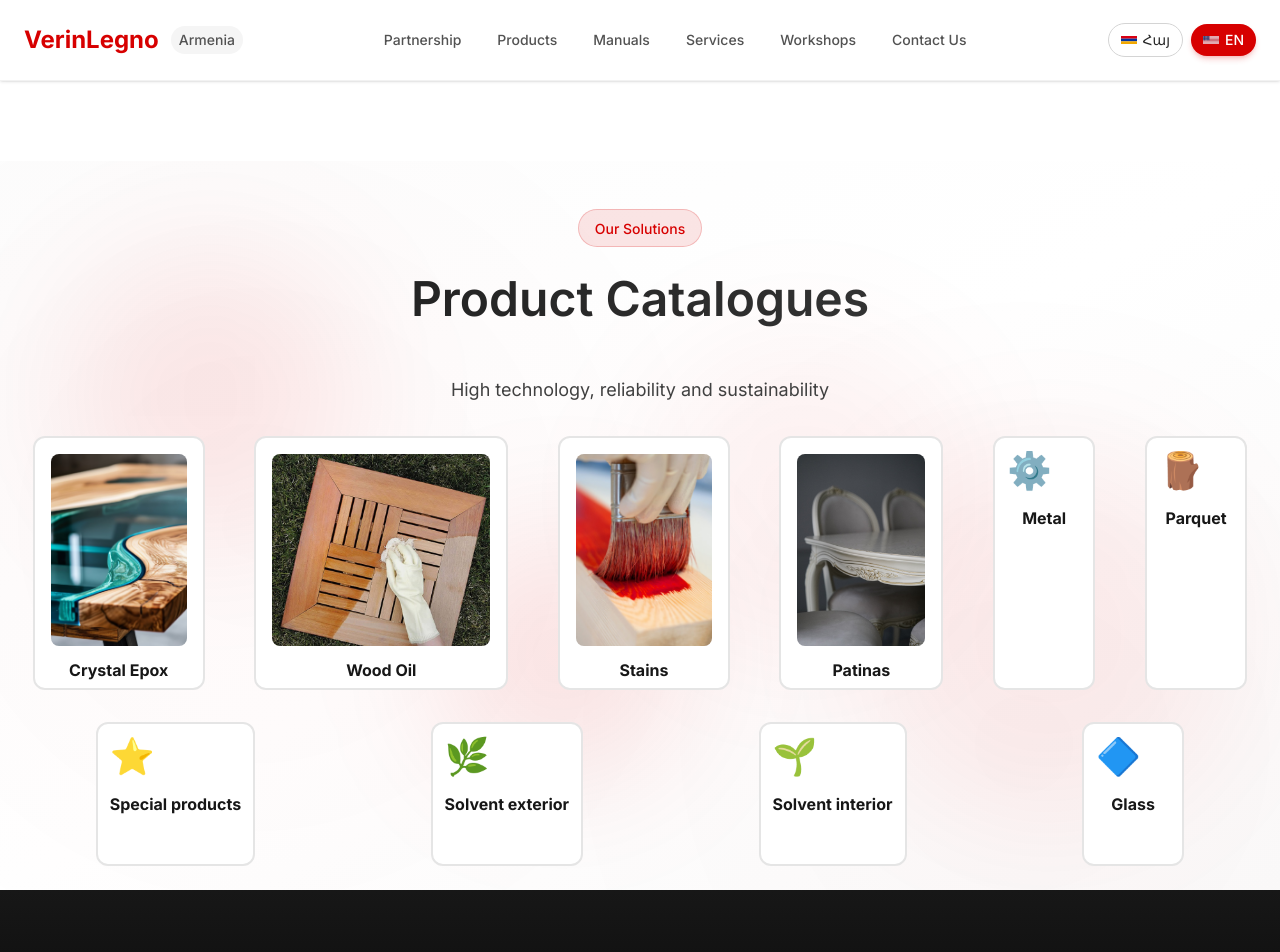
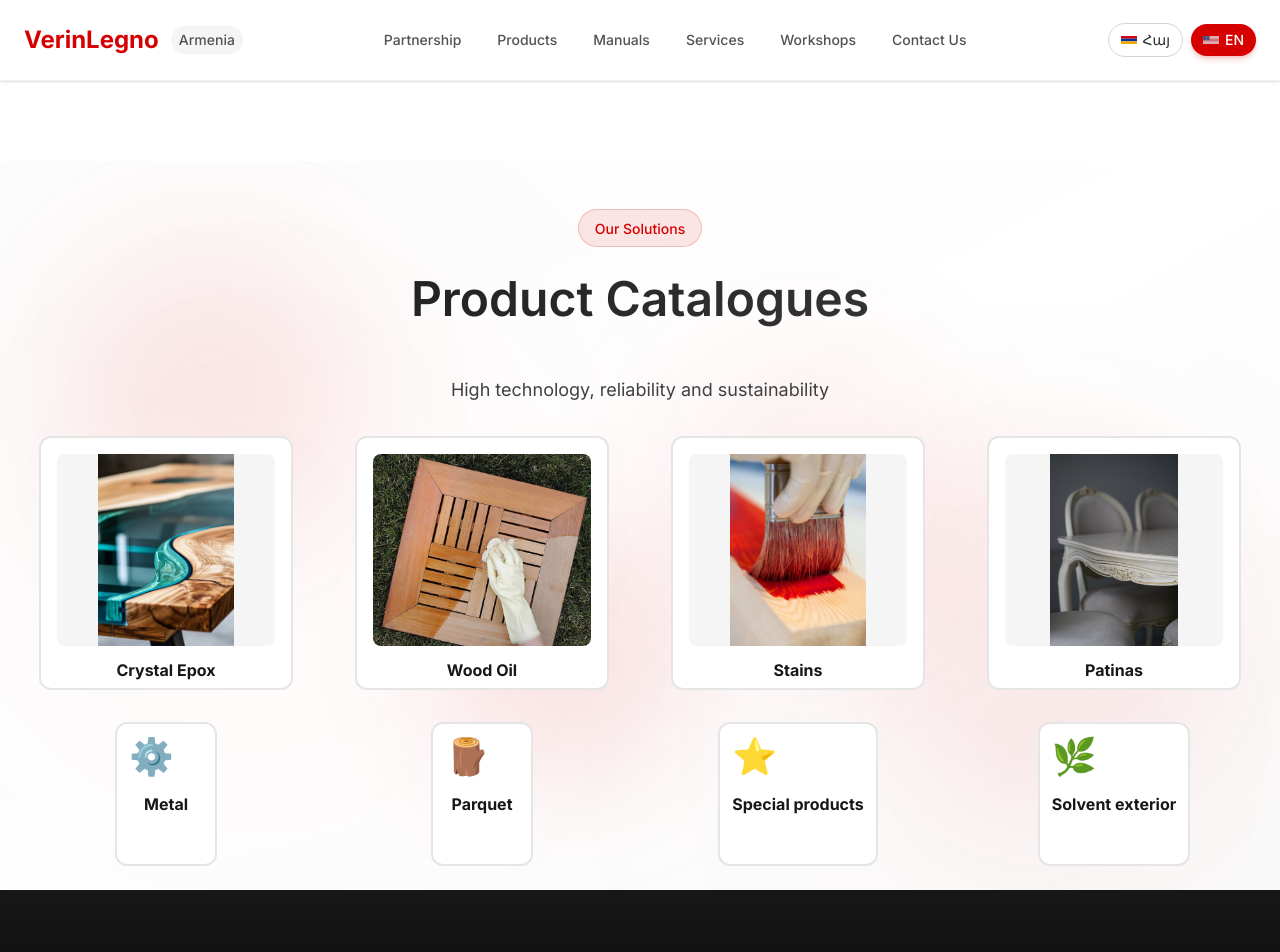
Before and after one commit to levonstepan/VerinLegno.am, a Next.js app: page /products in a window 1280 px wide. Shown: the top 952 px of the page. Built offline with nearby package versions, Linux system fonts and the light colour scheme.

Commit message:
Display 8 frames in 4x4 grid layout on products page

```diff
--- a/app/components/Products.tsx
+++ b/app/components/Products.tsx
@@ -35,7 +35,7 @@ export function Products({
   showAll?: boolean;
 }) {
   const [hoveredIndex, setHoveredIndex] = useState<number | null>(null);
-  const displayedItems = showAll ? content.items : content.items.slice(0, 4);
+  const displayedItems = showAll ? content.items.slice(0, 8) : content.items.slice(0, 4);
 
   // Helper function to get catalogue name from image path
   const getCatalogueName = (imagePath: string | undefined): string => {
@@ -75,7 +75,7 @@ export function Products({
           </p>
         </div>
 
-        <div className={`flex flex-wrap justify-center gap-6 md:gap-8`}>
+        <div className={`${showAll ? 'grid grid-cols-2 md:grid-cols-4' : 'flex flex-wrap justify-center'} gap-6 md:gap-8`}>
           {displayedItems.map((item, index) => {
             const icon = productIcons[item.name] || "🎨";
             const isHovered = hoveredIndex === index;
```
